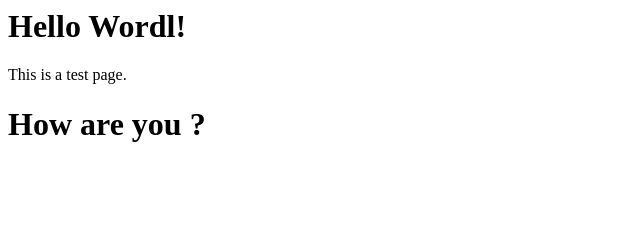
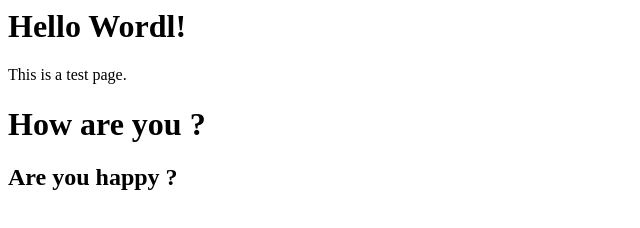
Before and after one commit to Adnae23/helloWorld, a plain HTML site: page index.html in a window 1280 px wide. Shown: the whole page, without its empty margins (0-640 px from the left). Drawn offline with Linux system fonts and the light colour scheme.

Commit message:
I added <h2>Are you happy ?

```diff
--- a/index.html
+++ b/index.html
@@ -9,6 +9,7 @@
 <p>This is a test page.</p>
 
 <h1>How are you ?</h1>
+  <h2>Are you happy ?<h2>
 </body>
 
 </html>
```
